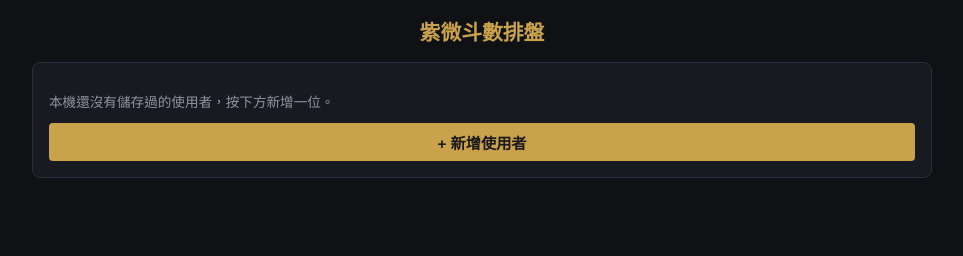
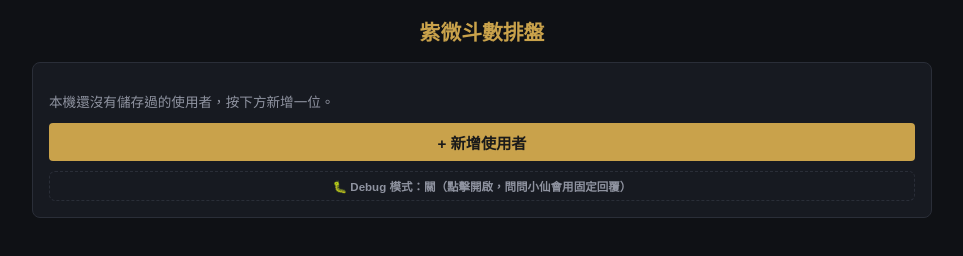
Before and after one commit to wittehsieh/destiny-master, a website: page docs/index.html in a window 1280 px wide. Both pictures are taken after a click on the button "← 返回使用者列表". Shown: the whole page, without its empty margins (158-1121 px from the left). Drawn offline with Linux system fonts and the light colour scheme.

Commit message:
Move debug mode to localStorage; shift AI解盤 input down by half its height
Debug mode was only ever set from a URL query param, which doesn't
work when the site is launched from an iOS home-screen icon --
standalone mode has no address bar, so the saved shortcut always
opens index.html with whatever fixed URL was captured when it was
added (never carrying ?debug=1). Moved the flag into localStorage
instead, with a visible toggle button on the start screen so it can
be flipped without ever touching a URL; ?debug=1 still works too and
just persists the same localStorage flag. Verified debug mode now
survives a full reload with zero query params, matching how a
home-screen launch actually behaves.

Also shifts ai-interpret.html's input row down by translateY(50%)
(half its own rendered height) per follow-up feedback.

Co-Authored-By: Claude Sonnet 5 <noreply@anthropic.com>

```diff
--- a/docs/index.html
+++ b/docs/index.html
@@ -544,6 +544,22 @@
   .new-user-btn {
     width: 100%;
   }
+  .debug-toggle-btn {
+    display: block;
+    width: 100%;
+    margin-top: 10px;
+    background: transparent;
+    border: 1px dashed var(--border);
+    color: #8f93a0;
+    border-radius: 6px;
+    padding: 6px;
+    font-size: 0.72rem;
+    cursor: pointer;
+  }
+  .debug-toggle-btn.on {
+    border-color: var(--gold);
+    color: var(--gold);
+  }
   .empty-user-hint {
     color: #8f93a0;
     font-size: 0.85rem;
@@ -608,6 +624,7 @@
     <div class="user-list" id="user-list"></div>
     <div class="empty-user-hint hidden" id="empty-user-hint">本機還沒有儲存過的使用者，按下方新增一位。</div>
     <button type="button" class="new-user-btn" id="new-user-btn">+ 新增使用者</button>
+    <button type="button" class="debug-toggle-btn" id="debug-toggle-btn"></button>
   </div>
 
   <div id="form-screen" class="hidden">
@@ -731,9 +748,15 @@
 <script src="solar-time.js"></script>
 <script src="lunar-typescript.min.js"></script>
 <script>
-  // debug 模式：首頁網址帶 ?debug=1 時，之後跳轉到「問問小仙」頁面會一併帶上，
-  // 讓那邊套用固定回覆、不會真的呼叫 API。
-  const isDebugMode = new URLSearchParams(location.search).get('debug') === '1';
+  // debug 模式：存在 localStorage，不是只看網址參數 -- 如果是「加入主畫面」
+  // 全螢幕開啟的（standalone），完全沒有網址列可以帶 ?debug=1，所以改成用
+  // localStorage 記住這個裝置的偏好，並在畫面上留一顆按鈕可以直接切換。
+  // 網址帶 ?debug=1 進來時，也會順便把偏好記起來，方便一次性開關。
+  const DEBUG_MODE_KEY = 'ziweiDebugMode';
+  if (new URLSearchParams(location.search).get('debug') === '1') {
+    localStorage.setItem(DEBUG_MODE_KEY, '1');
+  }
+  let isDebugMode = localStorage.getItem(DEBUG_MODE_KEY) === '1';
 
   const dateTypeSelect = document.getElementById('dateType');
   const leapField = document.getElementById('leap-field');
@@ -750,6 +773,7 @@
   const userListEl = document.getElementById('user-list');
   const emptyUserHint = document.getElementById('empty-user-hint');
   const newUserBtn = document.getElementById('new-user-btn');
+  const debugToggleBtn = document.getElementById('debug-toggle-btn');
   const chartActions = document.getElementById('chart-actions');
   const copyChartBtn = document.getElementById('copy-chart-btn');
   const askXianBtn = document.getElementById('ask-xian-btn');
@@ -1800,7 +1824,19 @@
     });
   });
 
+  function updateDebugToggleLabel() {
+    debugToggleBtn.textContent = isDebugMode ? '🐛 Debug 模式：開（點擊關閉）' : '🐛 Debug 模式：關（點擊開啟，問問小仙會用固定回覆）';
+    debugToggleBtn.classList.toggle('on', isDebugMode);
+  }
+
+  debugToggleBtn.addEventListener('click', () => {
+    isDebugMode = !isDebugMode;
+    localStorage.setItem(DEBUG_MODE_KEY, isDebugMode ? '1' : '0');
+    updateDebugToggleLabel();
+  });
+
   // ---- 開場畫面：有存過使用者就顯示列表，否則直接進入表單 ----
+  updateDebugToggleLabel();
   renderStartScreen();
   showScreen(loadSavedUsers().length > 0 ? 'start' : 'form');
 </script>
```
Also changed, not shown: docs/ai-interpret.html (+2 -0 lines).
